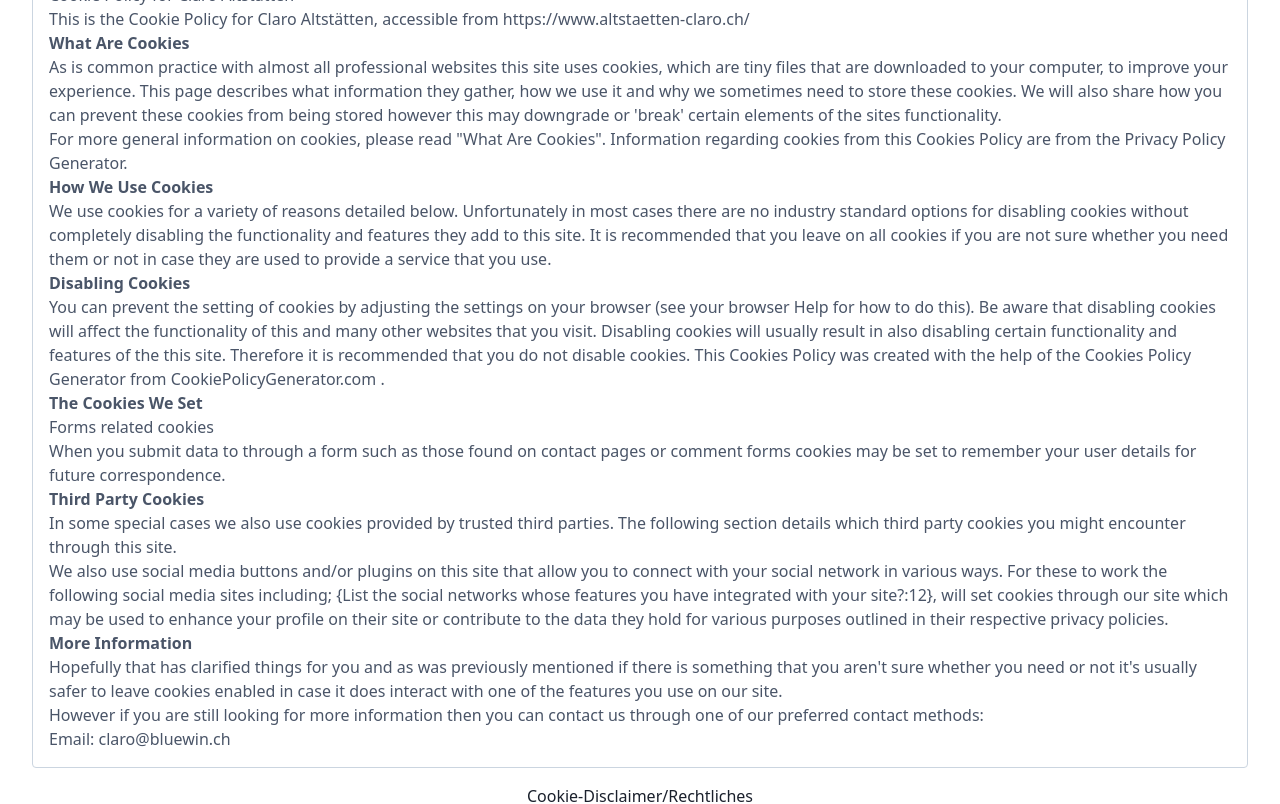
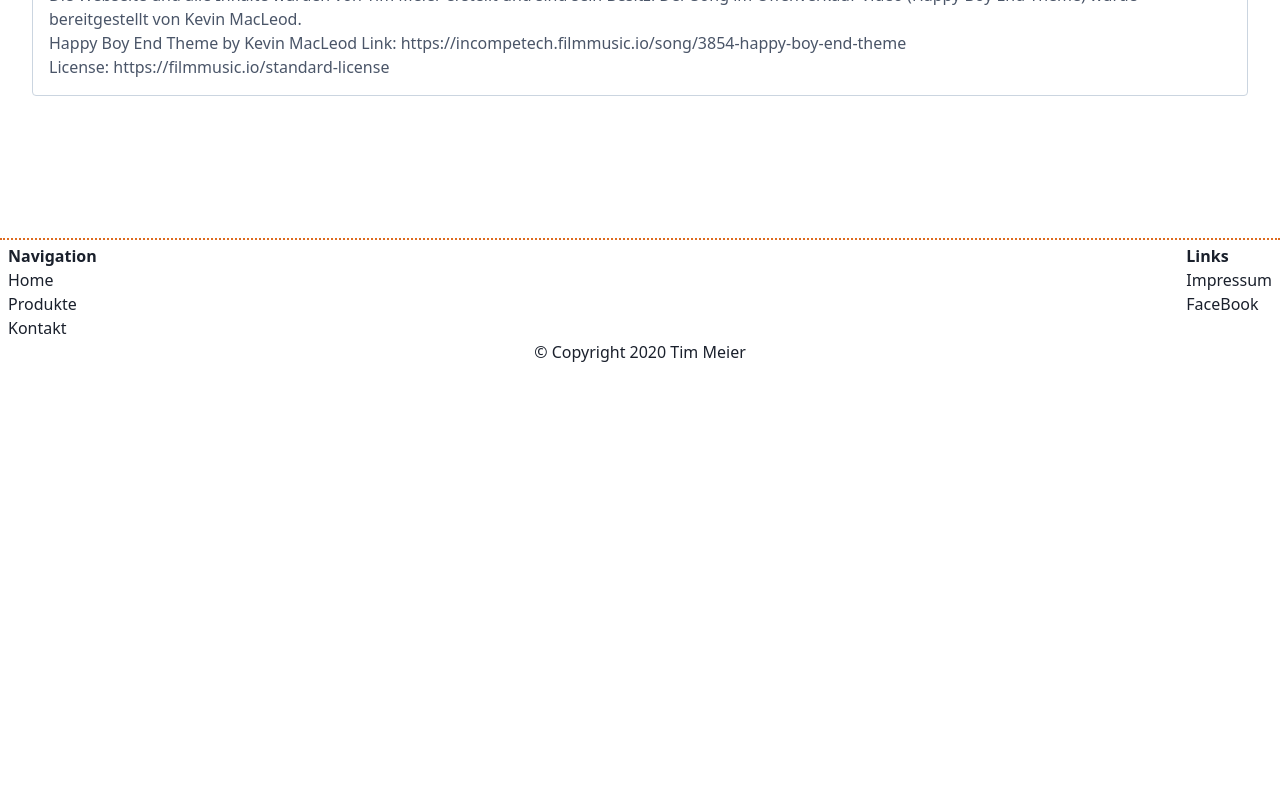
Before and after one commit to cyacedev/ePortfolio-m152, a Vue app: page /2020/inai4a/gruppe9/impressum in a window 1280 px wide. Shown: the part 420-1224 px from the top of the page. After the commit the page ends 800 px from the top, so only its background shows below. Built offline with nearby package versions, Linux system fonts and the light colour scheme.

Commit message:
💄 fix ui and complete copyright disclaimer

```diff
--- a/src/components/CookiePolicy.vue
+++ /dev/null
@@ -1,115 +0,0 @@
-<template>
-  <div>
-    <h1>Cookie Policy for Claro Altstätten</h1>
-
-    <p>
-      This is the Cookie Policy for Claro Altstätten, accessible from
-      https://www.altstaetten-claro.ch/
-    </p>
-
-    <p><strong>What Are Cookies</strong></p>
-
-    <p>
-      As is common practice with almost all professional websites this site uses
-      cookies, which are tiny files that are downloaded to your computer, to
-      improve your experience. This page describes what information they gather,
-      how we use it and why we sometimes need to store these cookies. We will
-      also share how you can prevent these cookies from being stored however
-      this may downgrade or 'break' certain elements of the sites functionality.
-    </p>
-
-    <p>
-      For more general information on cookies, please read
-      <a href="https://www.cookieconsent.com/what-are-cookies/"
-        >"What Are Cookies"</a
-      >. Information regarding cookies from this Cookies Policy are from
-      <a href="https://www.generateprivacypolicy.com/"
-        >the Privacy Policy Generator</a
-      >.
-    </p>
-
-    <p><strong>How We Use Cookies</strong></p>
-
-    <p>
-      We use cookies for a variety of reasons detailed below. Unfortunately in
-      most cases there are no industry standard options for disabling cookies
-      without completely disabling the functionality and features they add to
-      this site. It is recommended that you leave on all cookies if you are not
-      sure whether you need them or not in case they are used to provide a
-      service that you use.
-    </p>
-
-    <p><strong>Disabling Cookies</strong></p>
-
-    <p>
-      You can prevent the setting of cookies by adjusting the settings on your
-      browser (see your browser Help for how to do this). Be aware that
-      disabling cookies will affect the functionality of this and many other
-      websites that you visit. Disabling cookies will usually result in also
-      disabling certain functionality and features of the this site. Therefore
-      it is recommended that you do not disable cookies. This Cookies Policy was
-      created with the help of the
-      <a href="https://www.cookiepolicygenerator.com/cookie-policy-generator/">
-        Cookies Policy Generator from CookiePolicyGenerator.com
-      </a>
-      .
-    </p>
-    <p><strong>The Cookies We Set</strong></p>
-
-    <ul>
-      <li>
-        <p>Forms related cookies</p>
-        <p>
-          When you submit data to through a form such as those found on contact
-          pages or comment forms cookies may be set to remember your user
-          details for future correspondence.
-        </p>
-      </li>
-    </ul>
-
-    <p><strong>Third Party Cookies</strong></p>
-
-    <p>
-      In some special cases we also use cookies provided by trusted third
-      parties. The following section details which third party cookies you might
-      encounter through this site.
-    </p>
-
-    <ul>
-      <li>
-        <p>
-          We also use social media buttons and/or plugins on this site that
-          allow you to connect with your social network in various ways. For
-          these to work the following social media sites including; {List the
-          social networks whose features you have integrated with your
-          site?:12}, will set cookies through our site which may be used to
-          enhance your profile on their site or contribute to the data they hold
-          for various purposes outlined in their respective privacy policies.
-        </p>
-      </li>
-    </ul>
-
-    <p><strong>More Information</strong></p>
-
-    <p>
-      Hopefully that has clarified things for you and as was previously
-      mentioned if there is something that you aren't sure whether you need or
-      not it's usually safer to leave cookies enabled in case it does interact
-      with one of the features you use on our site.
-    </p>
-
-    <p>
-      However if you are still looking for more information then you can contact
-      us through one of our preferred contact methods:
-    </p>
-
-    <ul>
-      <li>Email: claro@bluewin.ch</li>
-    </ul>
-  </div>
-</template>
-<script>
-export default {
-  name: 'Footer'
-};
-</script>
--- a/src/components/Footer.vue
+++ b/src/components/Footer.vue
@@ -1,7 +1,8 @@
 <template>
   <footer
-    class="flex justify-between px-2 pt-1 pb-4 mt-4 text-gray-900 border-t-2 border-orange-600 border-dotted min-w-screen"
+    class="flex flex-col px-2 pt-1 pb-4 mt-4 text-gray-900 border-t-2 border-orange-600 border-dotted min-w-screen"
   >
+    <div class="flex justify-between">
       <div>
         <h2 class="font-bold">
           Navigation
@@ -43,6 +44,10 @@
           </li>
         </ul>
       </div>
+    </div>
+    <div class="text-center">
+      © Copyright 2020 Tim Meier
+    </div>
   </footer>
 </template>
 
--- a/src/components/Header.vue
+++ b/src/components/Header.vue
@@ -1,9 +1,6 @@
 <template>
-  <header
-    class="sticky top-0 flex-col text-gray-900 bg-white"
-    :class="{ shadow: !mobileNavMenuOpen }"
-  >
-    <div class="flex items-center justify-between px-4 py-4">
+  <header class="sticky top-0 flex-col text-gray-900 bg-white">
+    <div class="flex items-center justify-between px-4 py-4 shadow">
       <router-link
         to="/"
         class="flex flex-row items-center text-3xl font-semibold"
@@ -49,6 +46,7 @@
         </router-link>
       </nav>
     </div>
+    <transition name="slide">
       <nav
         v-if="mobileNavMenuOpen"
         class="flex flex-col items-center flex-grow pb-4 shadow sm:hidden"
@@ -56,13 +54,20 @@
         <router-link to="/" class="text-xl leading-normal link-animation">
           Home
         </router-link>
-      <router-link to="/products" class="text-xl leading-normal link-animation">
+        <router-link
+          to="/products"
+          class="text-xl leading-normal link-animation"
+        >
           Produkte
         </router-link>
-      <router-link to="/contact" class="text-xl leading-normal link-animation">
+        <router-link
+          to="/contact"
+          class="text-xl leading-normal link-animation"
+        >
           Kontakt
         </router-link>
       </nav>
+    </transition>
   </header>
 </template>
 
@@ -70,7 +75,7 @@
 export default {
   data: function() {
     return {
-      mobileNavMenuOpen: false,
+      mobileNavMenuOpen: false
     };
   },
   methods: {
@@ -80,9 +85,21 @@
       } else {
         this.mobileNavMenuOpen = true;
       }
-    },
-  },
+    }
+  }
 };
 </script>
 
-<style scoped></style>
+<style scoped>
+.slide-enter-active,
+.slide-leave-active {
+  transition: transform 0.26s ease;
+  transform-origin: top;
+}
+
+.slide-enter,
+.slide-leave-to {
+  transform: scaleY(0);
+  transform-origin: top;
+}
+</style>
--- a/src/views/Impressum.vue
+++ b/src/views/Impressum.vue
@@ -2,8 +2,7 @@
   <main class="flex-grow">
     <div class="px-4 py-4 text-center text-gray-900">
       <span class="text-3xl font-semibold">Impressum</span>
-
-      <div class="flex flex-col flex-wrap justify-center sm:flex-row">
+      <div class="flex flex-col flex-wrap justify-center">
         <div
           class="text-left border-gray-400 sm:p-4 sm:m-4 sm:border sm:rounded"
         >
@@ -25,26 +24,35 @@
           <div
             class="mt-4 text-xl font-bold leading-normal text-gray-900 sm:mt-0 sm:mb-2"
           >
-            Rechtliches
+            Copyright
           </div>
           <p class="text-base text-gray-700">
-            <CookiePolicy />
+            Die Webseite und alle Inhalte wurden von Tim Meier erstellt und sind
+            sein Besitz. Der Song im Offenverkauf-Video (Happy Boy End Theme)
+            wurde bereitgestellt von Kevin MacLeod.
+            <br />Happy Boy End Theme by Kevin MacLeod Link:
+            <a
+              class="hover:text-orange-600"
+              href="https://incompetech.filmmusic.io/song/3854-happy-boy-end-theme"
+              >https://incompetech.filmmusic.io/song/3854-happy-boy-end-theme</a
+            ><br />
+            License:
+            <a
+              class="hover:text-orange-600"
+              href="https://filmmusic.io/standard-license"
+              >https://filmmusic.io/standard-license</a
+            >
           </p>
         </div>
       </div>
-      <ol>
-        <li>Cookie-Disclaimer/Rechtliches</li>
-        <li>Copyright</li>
-      </ol>
     </div>
   </main>
 </template>
 
 <script>
-import CookiePolicy from '@/components/CookiePolicy.vue';
 export default {
   name: 'Impressum',
-  components: { CookiePolicy },
+  components: {},
   metaInfo: {
     title: 'Claro Altstätten - Impressum',
     meta: [
--- a/src/views/Products.vue
+++ b/src/views/Products.vue
@@ -95,7 +95,7 @@
 
 <style>
 .videoResponsive {
-  padding-bottom: 56.25%;
+  padding-bottom: 56.25%; /* Ratio of 16:9 */
   height: 0;
   position: relative;
   padding-top: 30px;
```
Lines whose indentation alone changed are shown as unchanged.
